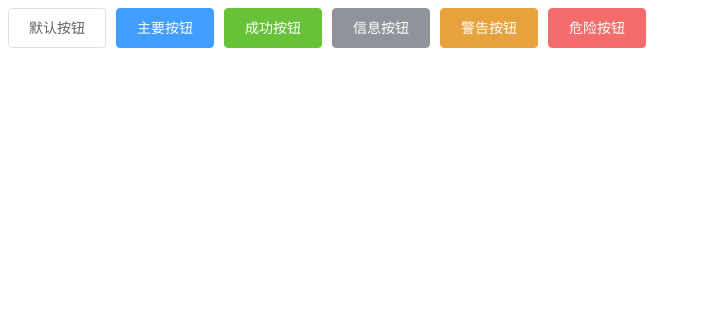
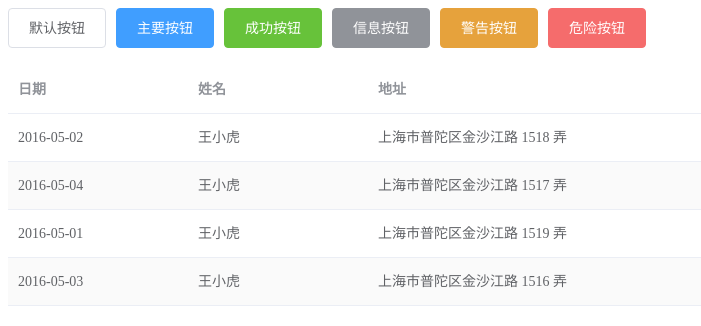
Before and after one commit to FoggyMemories/JavaWebCode, a Vue app in the folder vue/vue-project/: page / in a window 1280 px wide. Shown: the top 326 px of the page, without its empty margins (0-701 px from the left). Built offline with nearby package versions, Linux system fonts and the light colour scheme.

Commit message:
element-Table表格

```diff
--- a/vue/vue-project/src/views/element/ElementView.vue
+++ b/vue/vue-project/src/views/element/ElementView.vue
@@ -1,6 +1,6 @@
 <template>
-  <!--button按钮-->
   <div>
+    <!--button按钮-->
     <el-row>
       <el-button>默认按钮</el-button>
       <el-button type="primary">主要按钮</el-button>
@@ -9,11 +9,57 @@
       <el-button type="warning">警告按钮</el-button>
       <el-button type="danger">危险按钮</el-button>
     </el-row>
+
+    <br>
+
+    <!--  Table 表格  -->
+    <el-table
+        :data="tableData"
+        stripe
+        style="width: 100%">
+      <el-table-column
+          prop="date"
+          label="日期"
+          width="180">
+      </el-table-column>
+      <el-table-column
+          prop="name"
+          label="姓名"
+          width="180">
+      </el-table-column>
+      <el-table-column
+          prop="address"
+          label="地址">
+      </el-table-column>
+    </el-table>
   </div>
 </template>
 
 <script>
-export default {}
+export default {
+  data() {
+    return {
+      tableData: [{
+        date: '2016-05-02',
+        name: '王小虎',
+        address: '上海市普陀区金沙江路 1518 弄'
+      }, {
+        date: '2016-05-04',
+        name: '王小虎',
+        address: '上海市普陀区金沙江路 1517 弄'
+      }, {
+        date: '2016-05-01',
+        name: '王小虎',
+        address: '上海市普陀区金沙江路 1519 弄'
+      }, {
+        date: '2016-05-03',
+        name: '王小虎',
+        address: '上海市普陀区金沙江路 1516 弄'
+      }]
+    }
+  }
+
+}
 </script>
 
 <style>
```
